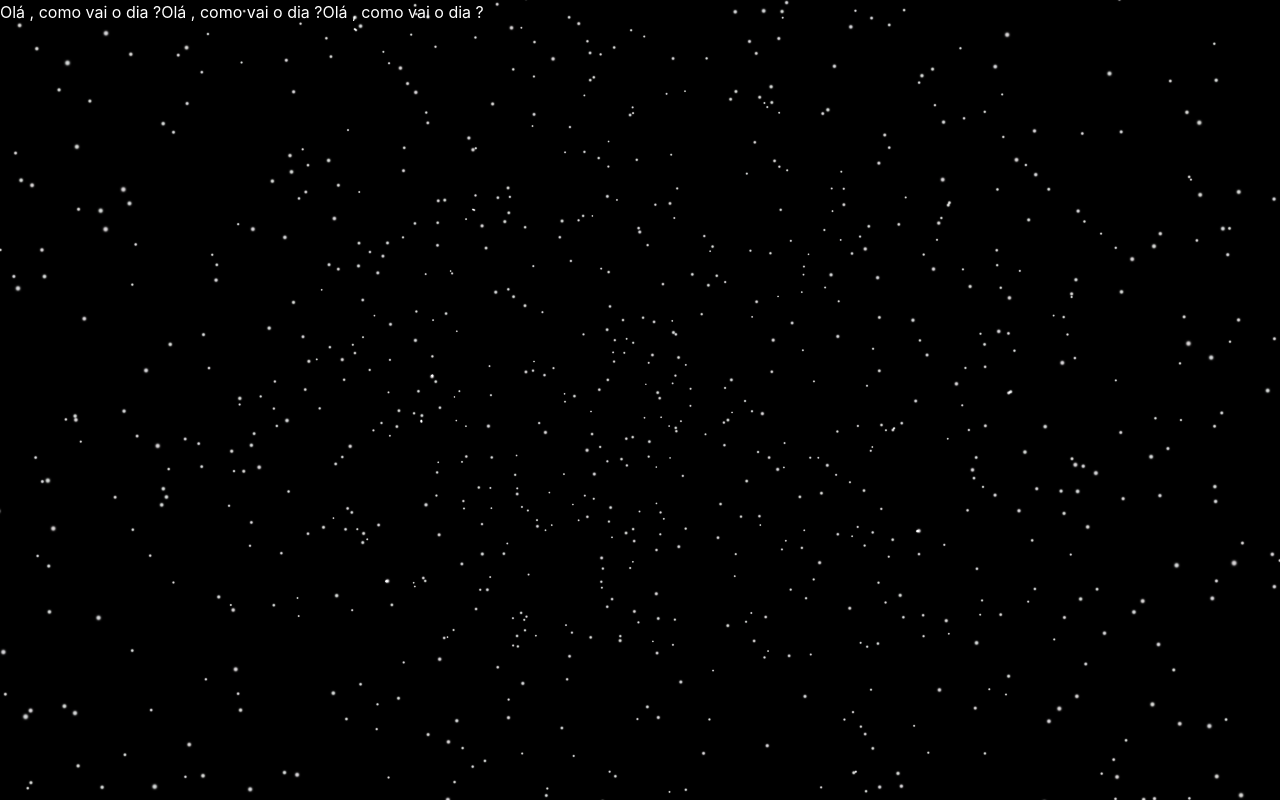
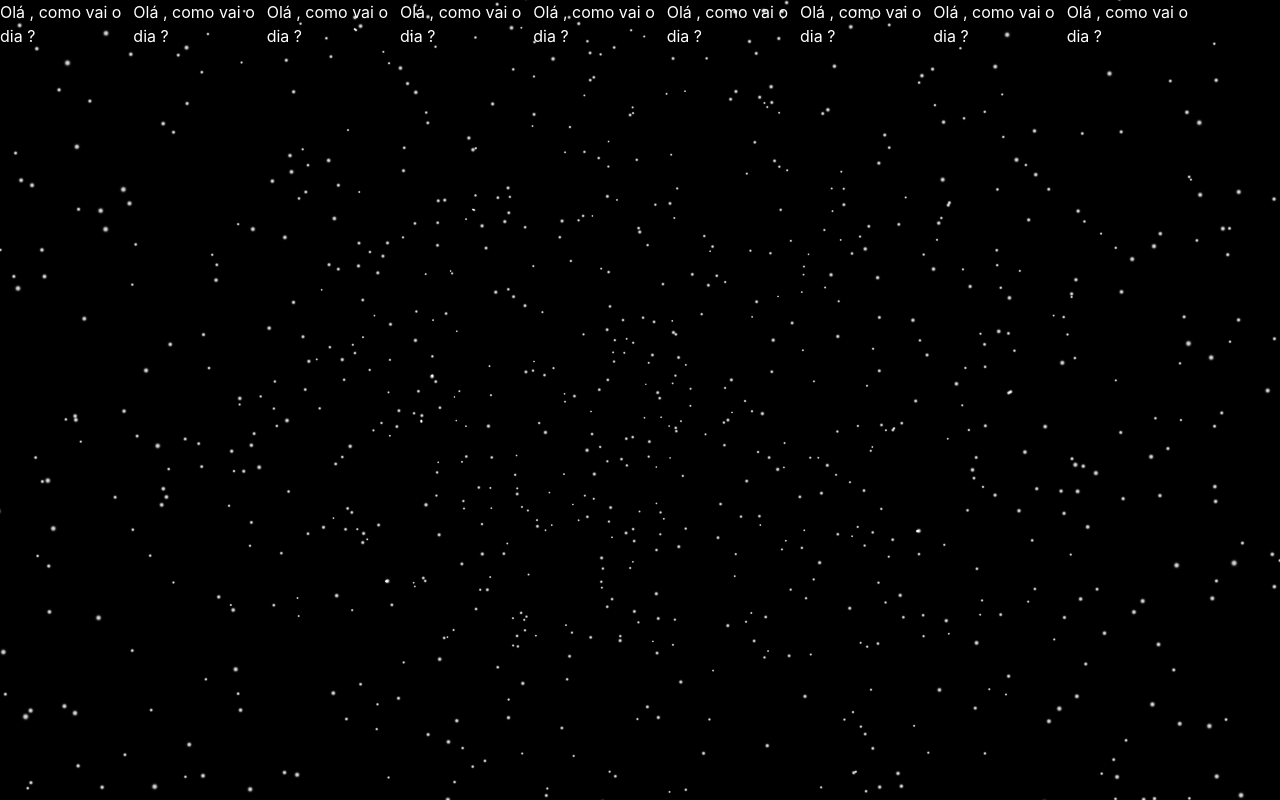
Before and after one commit to sophienocode/Galaxy, a React (Vite) app: page / in a window 1280 px wide. Built offline with nearby package versions, Linux system fonts and the light colour scheme.

Commit message:
(Auth) casual update

```diff
--- a/src/Sidebar.jsx
+++ b/src/Sidebar.jsx
@@ -8,6 +8,14 @@ function Sidebar() {
 
     <h1>Olá , como vai o dia ?</h1>
     <h1>Olá , como vai o dia ?</h1>
+
+    <h1>Olá , como vai o dia ?</h1>
+
+    <h1>Olá , como vai o dia ?</h1>
+    <h1>Olá , como vai o dia ?</h1><h1>Olá , como vai o dia ?</h1>
+
+    <h1>Olá , como vai o dia ?</h1>
+    <h1>Olá , como vai o dia ?</h1>
     </>
   );
 }
```
